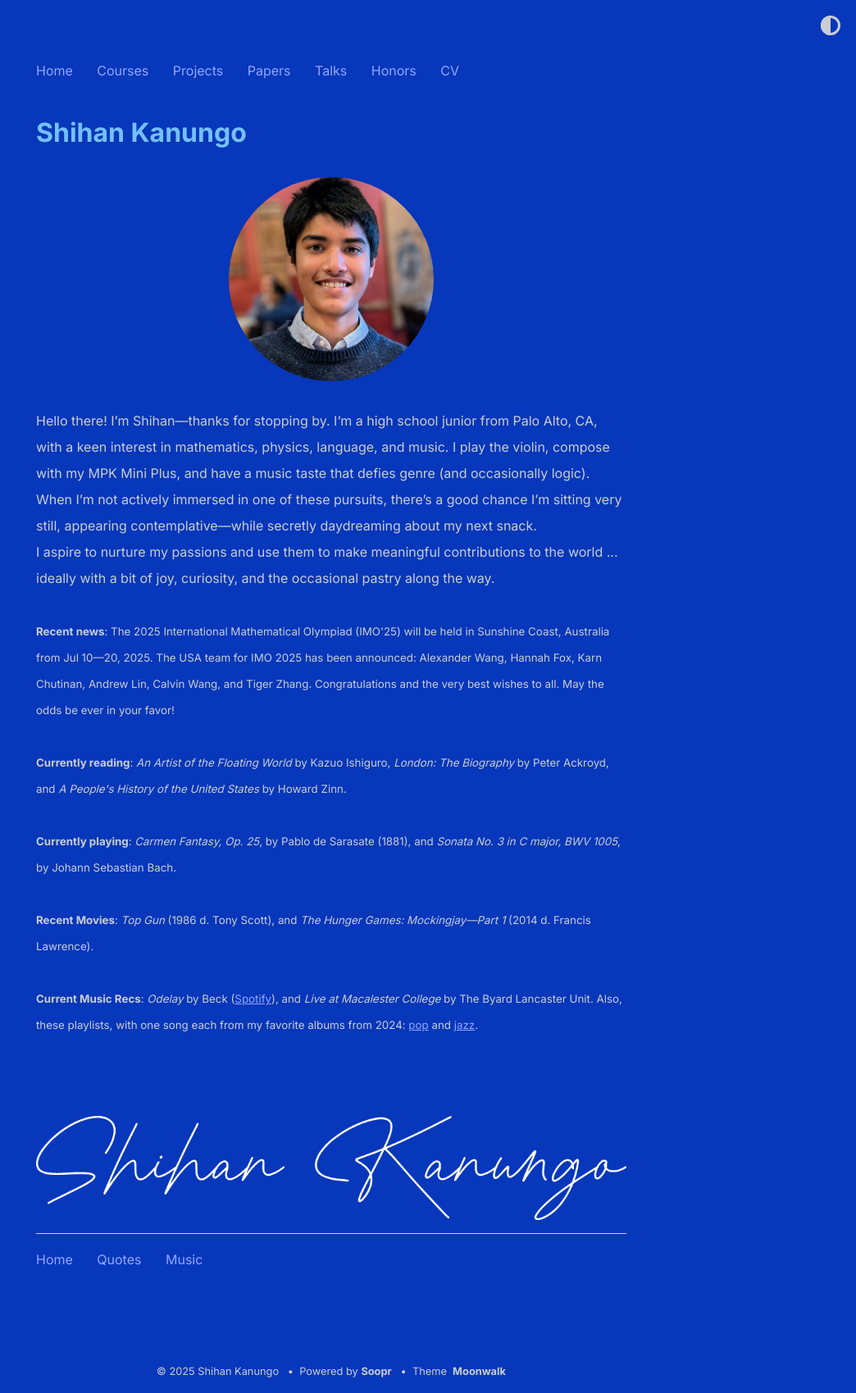
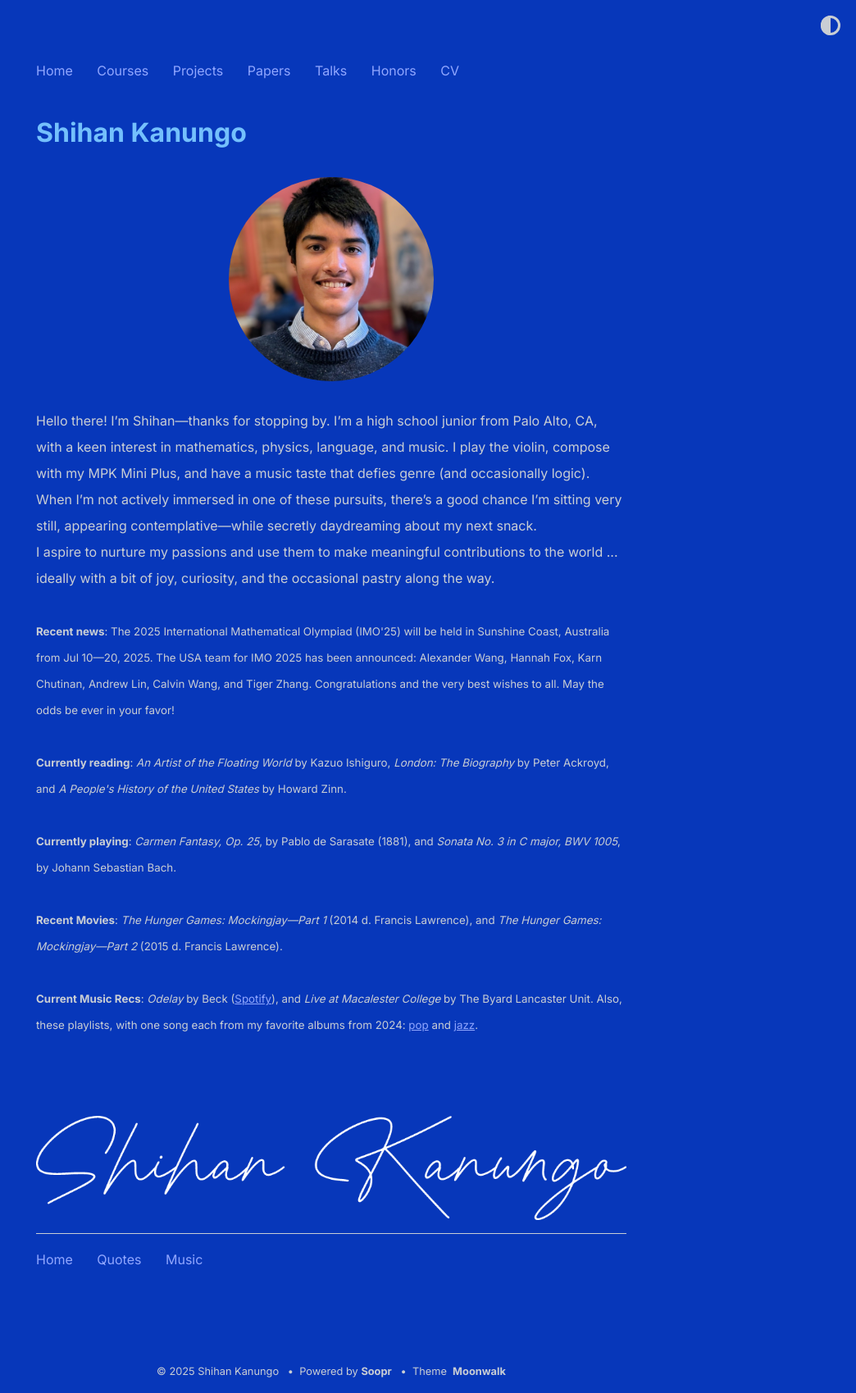
Before and after one commit to shihankanungo/shihankanungo.github.io, a Jekyll site: the page built from index.md, in a window 1280 px wide. Shown: the whole page at 82% size, without its empty margins (236-1280 px from the left). Built offline with Jekyll 4.4.1, drawn with Linux system fonts in a browser that asks for light colours.

Commit message:
Update _config.yml

```diff
--- a/_config.yml
+++ b/_config.yml
@@ -12,7 +12,7 @@ description: > # description of the site (multiple lines allowed)
           <br /><br />
           <small><b>Currently playing</b>: <i>Carmen Fantasy, Op. 25</i>, by Pablo de Sarasate (1881), and <i>Sonata No. 3 in C major, BWV 1005</i>, by Johann Sebastian Bach.</small>
           <br /><br />
-          <small><b>Recent Movies</b>: <i>Top Gun</i> (1986 d. Tony Scott), and <i>The Hunger Games: Mockingjay&mdash;Part 1</i>  (2014 d. Francis Lawrence). </small>
+          <small><b>Recent Movies</b>: <i>The Hunger Games: Mockingjay&mdash;Part 1</i>  (2014 d. Francis Lawrence), and <i>The Hunger Games: Mockingjay&mdash;Part 2</i>  (2015 d. Francis Lawrence). </small>
           <br /><br />
           <small><b>Current Music Recs</b>: <i>Odelay</i> by Beck (<a href="https://open.spotify.com/album/1Pus5h1qGedCn4CtOuPVtp?si=5TMaPZtjQeiM_WgCF-HBRg">Spotify</a>), and <i>Live at Macalester College</i> by The Byard Lancaster Unit. Also, these playlists, with one song each from my favorite albums from 2024: <a href="https://open.spotify.com/playlist/0plT5tvEl6lVLrQDk0X3eu?si=fe06480b57f64999">pop</a> and <a href="https://open.spotify.com/playlist/5iHDUPHT30iNd4Feg0yg4f?si=737a0b1a27924789">jazz</a>. </small>
           <br /><br /><br /><br />
```
